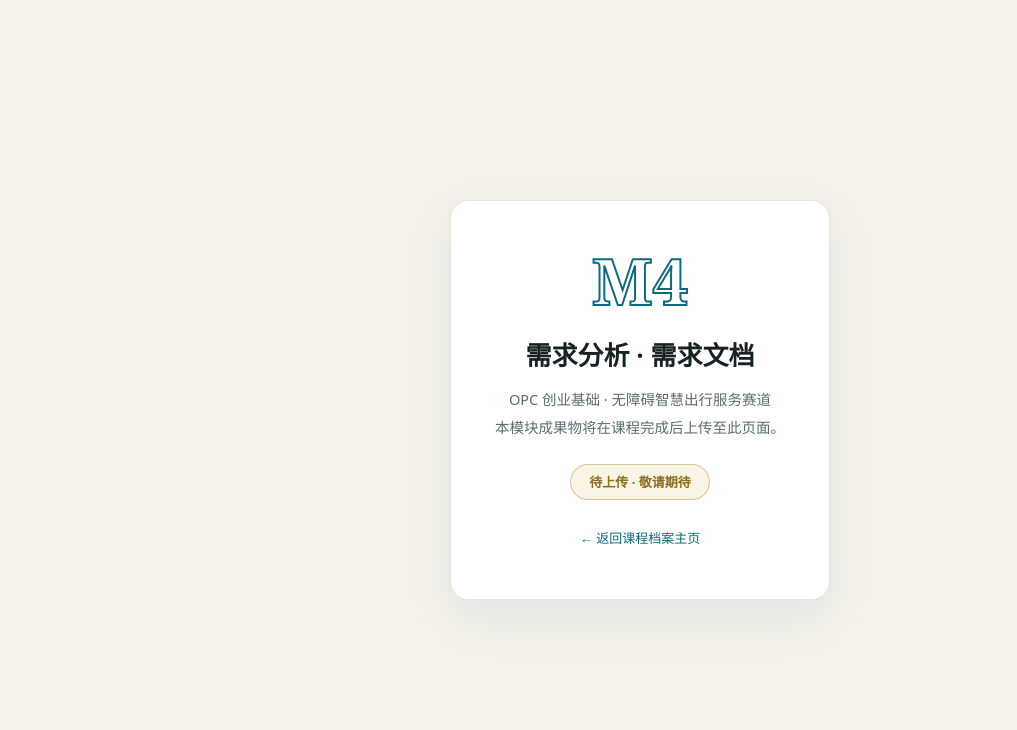
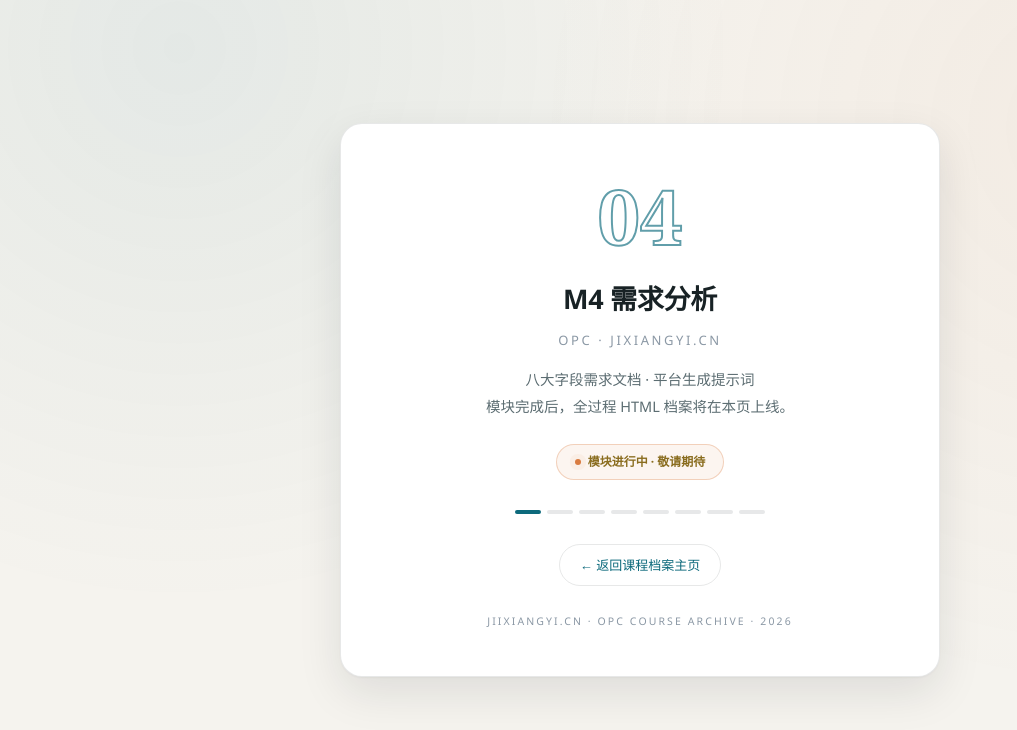
Before and after one commit to jixiangyi666-source/opc-course-archive, a plain HTML site: page m4/index.html in a window 1280 px wide. Shown: the whole page, without its empty margins (0-1017 px from the left). Drawn offline with Linux system fonts and the light colour scheme.

Commit message:
redesign: light premium UI

```diff
--- a/m4/index.html
+++ b/m4/index.html
@@ -1,20 +1,40 @@
 <!doctype html>
-<html lang="zh-CN"><head><meta charset="utf-8"><meta name="viewport" content="width=device-width, initial-scale=1">
-<title>OPC M4 · 需求分析 · 需求文档</title>
+<html lang="zh-CN">
+<head>
+<meta charset="utf-8">
+<meta name="viewport" content="width=device-width, initial-scale=1, viewport-fit=cover">
+<title>OPC 04 · M4 需求分析 | 无障碍智慧出行服务</title>
 <style>
-:root{--bg:#f4f1ea;--card:#fff;--ink:#182225;--dim:#5c6d72;--accent:#0d6a7c;--accent-2:#d97b3f;--line:rgba(24,34,37,.12)}
-*{margin:0;padding:0;box-sizing:border-box}body{background:var(--bg);color:var(--ink);font-family:"Microsoft YaHei","PingFang SC",system-ui,sans-serif;line-height:1.9;min-height:100vh;display:flex;align-items:center;justify-content:center}
-.box{max-width:560px;margin:24px;background:var(--card);border:1px solid var(--line);border-radius:18px;padding:48px 44px;text-align:center;box-shadow:0 18px 50px rgba(13,106,124,.08)}
-.no{font-family:Georgia,serif;font-size:64px;font-weight:900;color:transparent;-webkit-text-stroke:2px var(--accent);line-height:1}
-h1{font-size:26px;font-weight:900;margin:18px 0 6px}
-p{color:var(--dim);font-size:14.5px}
-.tag{display:inline-block;margin-top:22px;font-size:13px;font-weight:700;color:#8a6d1f;background:rgba(217,179,74,.15);border:1px solid rgba(138,109,31,.35);border-radius:999px;padding:5px 18px}
-a{color:var(--accent);text-decoration:none}
-.back{display:block;margin-top:26px;font-size:13px}
-</style></head><body><div class="box">
-<div class="no">M4</div>
-<h1>需求分析 · 需求文档</h1>
-<p>OPC 创业基础 · 无障碍智慧出行服务赛道<br>本模块成果物将在课程完成后上传至此页面。</p>
-<div class="tag">待上传 · 敬请期待</div>
-<a class="back" href="/">&#8592; 返回课程档案主页</a>
+:root{
+  --bg:#f5f3ee; --card:#fff; --ink:#182225; --dim:#5c6d72; --faint:#8b98a5;
+  --accent:#0d6a7c; --accent-2:#d97b3f; --line:rgba(24,34,37,.10);
+  --shadow:0 1px 2px rgba(24,34,37,.04),0 16px 44px rgba(24,34,37,.10);
+}
+*{margin:0;padding:0;box-sizing:border-box}
+body{background:var(--bg);color:var(--ink);font-family:"PingFang SC","Microsoft YaHei","Segoe UI",system-ui,sans-serif;line-height:1.85;min-height:100vh;display:flex;align-items:center;justify-content:center;position:relative;overflow:hidden}
+body::before{content:"";position:fixed;inset:0;pointer-events:none;background:radial-gradient(circle at 14% 6%,rgba(13,106,124,.07),transparent 42%),radial-gradient(circle at 86% 16%,rgba(217,123,63,.06),transparent 44%)}
+.box{position:relative;max-width:600px;width:calc(100% - 48px);margin:24px;background:var(--card);border:1px solid var(--line);border-radius:22px;padding:54px 50px 44px;text-align:center;box-shadow:var(--shadow)}
+.no{font-family:Georgia,serif;font-size:76px;font-weight:900;line-height:1;color:transparent;-webkit-text-stroke:2px rgba(13,106,124,.65)}
+h1{font-size:27px;font-weight:900;margin:20px 0 4px;letter-spacing:-.01em}
+.sub{font-size:13px;color:var(--faint);letter-spacing:.2em;margin-bottom:14px}
+p{color:var(--dim);font-size:14.5px;margin-top:10px}
+.tag{display:inline-flex;align-items:center;gap:7px;margin-top:24px;font-size:12px;font-weight:700;color:#8a6d1f;background:rgba(217,123,63,.08);border:1px solid rgba(217,123,63,.3);border-radius:999px;padding:6px 18px}
+.tag i{width:6px;height:6px;border-radius:50%;background:#d97b3f;animation:pulse 2.2s infinite}
+@keyframes pulse{0%,100%{box-shadow:0 0 0 0 rgba(217,123,63,.4)}50%{box-shadow:0 0 0 6px rgba(217,123,63,0)}}
+.progress{margin-top:30px;display:flex;justify-content:center;gap:6px}
+.progress span{width:26px;height:4px;border-radius:99px;background:rgba(24,34,37,.1)}
+.progress span.on{background:var(--accent)}
+a.back{display:inline-block;margin-top:30px;font-size:13px;color:var(--accent);text-decoration:none;border:1px solid var(--line);border-radius:999px;padding:8px 20px;transition:border-color .3s}
+a.back:hover{border-color:var(--accent)}
+.foot{margin-top:26px;font-size:10.5px;color:var(--faint);letter-spacing:.2em}
+</style></head>
+<body><div class="box">
+<div class="no">04</div>
+<h1>M4 需求分析</h1>
+<div class="sub">OPC · JIXIANGYI.CN</div>
+<p>八大字段需求文档 · 平台生成提示词<br>模块完成后，全过程 HTML 档案将在本页上线。</p>
+<div class="tag"><i></i>模块进行中 · 敬请期待</div>
+<div class="progress"><span class="on"></span><span></span><span></span><span></span><span></span><span></span><span></span><span></span></div>
+<a class="back" href="https://www.jixiangyi.cn">← 返回课程档案主页</a>
+<div class="foot">JIIXIANGYI.CN · OPC COURSE ARCHIVE · 2026</div>
 </div></body></html>
```
